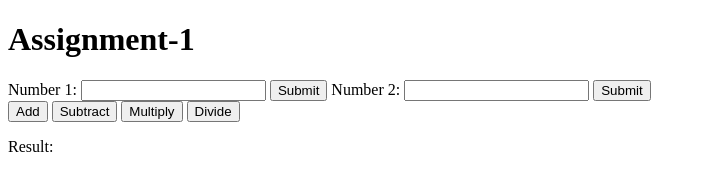
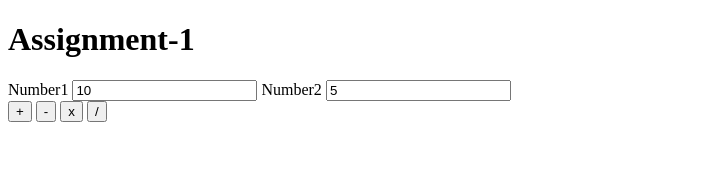
Before and after one commit to mstyles1/Assignments, a plain HTML site: page index.html in a window 1280 px wide. Shown: the whole page, without its empty margins (0-706 px from the left). Drawn offline with Linux system fonts and the light colour scheme.

Commit message:
Assignment 1 Complete

```diff
--- a/index.html
+++ b/index.html
@@ -4,35 +4,28 @@
     <meta charset="UTF-8">
     <meta name="viewport" content="width=device-width, initial-scale=1.0">
     <title>Assignment-1</title>
-    <script src="./script.js"></script>
+    <script src="./script.js" defer></script>
 </head>
 
 <body>
+    <h1>Assignment-1</h1>
+    <form action="index.html" method="get">
+            <label>Number1
+                <input type="text" name="number1" id="number1" value="10">
+            </label>
 
-    <h1>Assignment-1</h1>
+            <label>Number2
+                <input type="text" name="number2" id="number2" value="5">
+            </label>
 
-    <section>
-        <label for="number">Number 1:</label>
-        <input type="number" name="number1" id="number1">
-        <button type="button">Submit</button>
+        <section>
+            <button type="button" class="btn btn-primary" onclick="handleAddition()">+</button>
+            <button type="button" class="btn btn-secondary" onclick="handleSubtraction()">-</button>
+            <button type="button" class="btn btn-success" onclick="handleMultiplication()">x</button>
+            <button type="button" class="btn btn-danger" onclick="handleDivision()">/</button>
+        </section>
+    </form>
 
-        <label for="number">Number 2:</label>
-        <input type="number" name="number2" id="number2">
-        <button type="button">Submit</button>
-    </section>
-
-    <section>
-        <button type="button">Add</button>
-        <button type="button">Subtract</button>
-        <button type="button">Multiply</button>
-        <button type="button">Divide</button>
-    </section>
-
-    <section>
-        <p>
-            Result: <span id="result"></span>
-        </p>
-    </section>
 </body>
 
 </html>
--- a/script.js
+++ b/script.js
@@ -1,11 +1,23 @@
-let number1 = parseFloat(document.getElementById('number1').value);
-
-let number2 = parseFloat(document.getElementById('number2').value);
-
-function add(number1, number2) {
-    return number1 + number2;
+function handleAddition() {
+    let number1 = Number(document.getElementById('number1').value)
+    let number2 = Number(document.getElementById('number2').value)
+    console.log (number1 + number2)
 }
 
-function subtract(number1, number2) {
-    return number1 - number2;
+function handleSubtraction() {
+    let number1 = Number(document.getElementById('number1').value)
+    let number2 = Number(document.getElementById('number2').value)
+    console.log (number1 - number2)
 }
+
+function handleMultiplication() {
+    let number1 = Number(document.getElementById('number1').value)
+    let number2 = Number(document.getElementById('number2').value)
+    console.log (number1 * number2)
+}
+
+function handleDivision() {
+    let number1 = Number(document.getElementById('number1').value)
+    let number2 = Number(document.getElementById('number2').value)
+    console.log (number1 / number2)
+    }
```
